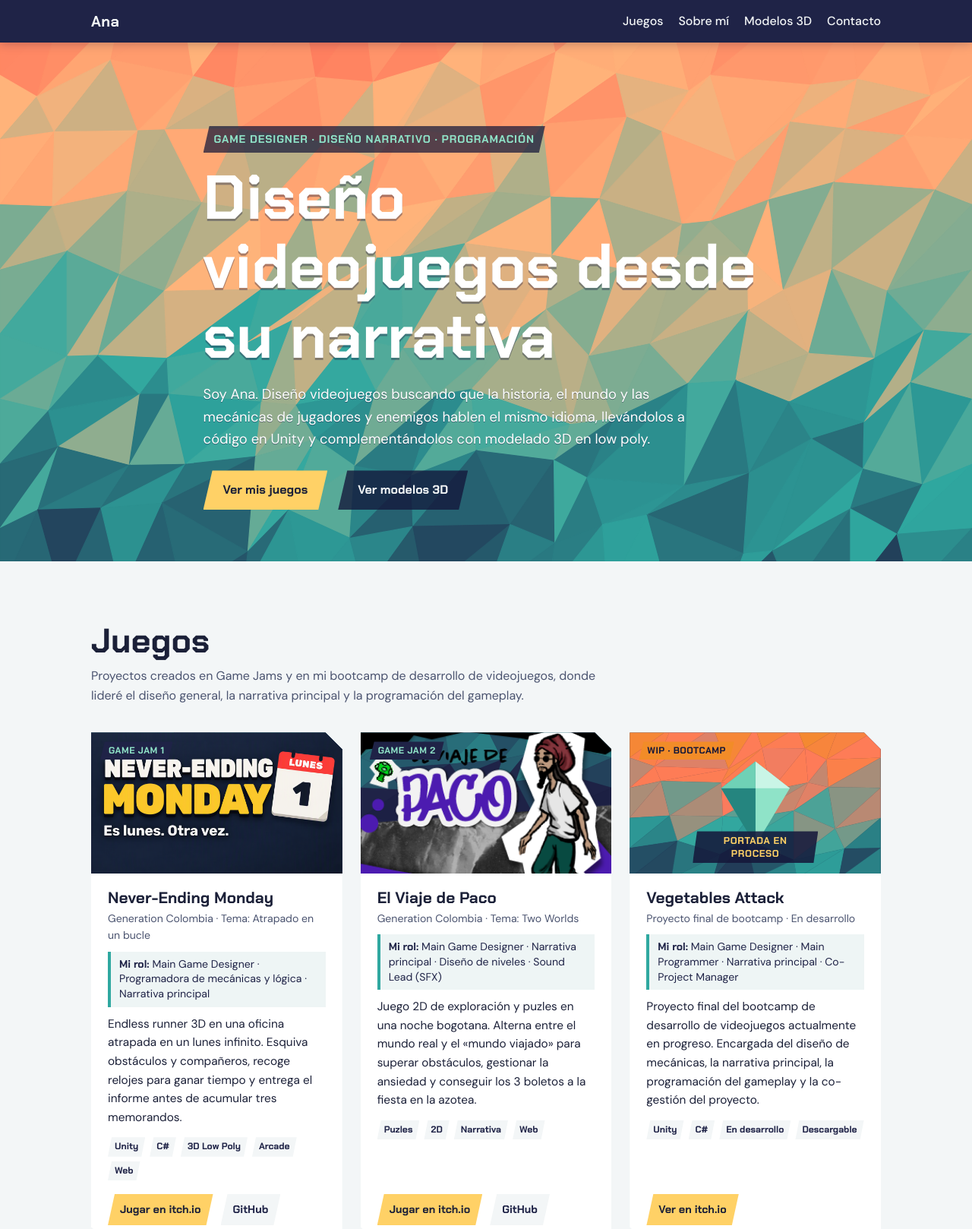
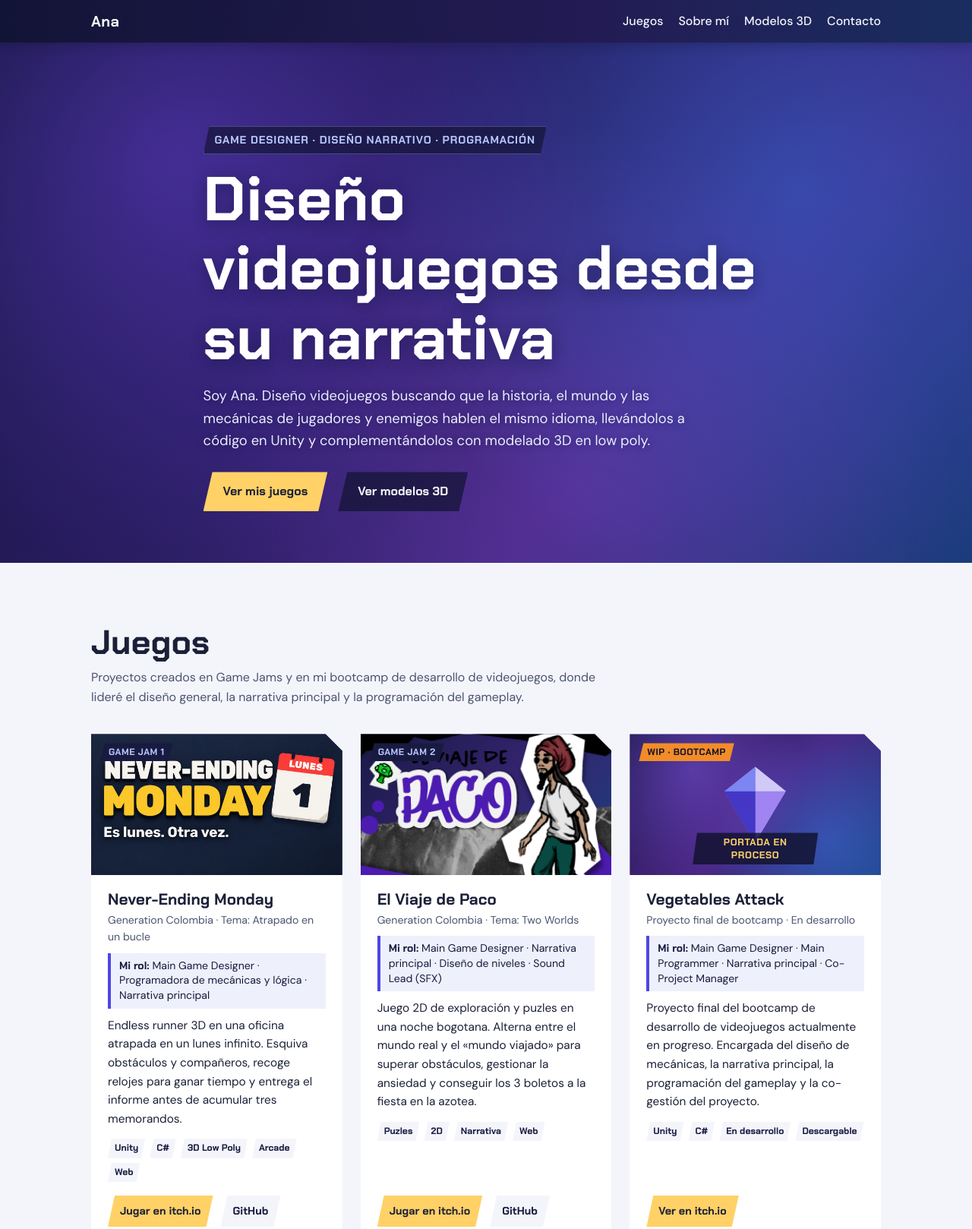
Before and after one commit to RohiniSakti/Portafolio, a plain HTML site: page index.html in a window 1280 px wide. Shown: the top 1618 px of the page at 76% size. Drawn offline with Linux system fonts and the light colour scheme.

Commit message:
Cambiar fondo a degradado morado y azul sin mosaico low poly

```diff
--- a/index.html
+++ b/index.html
@@ -7,7 +7,7 @@
 <link rel="preconnect" href="https://fonts.googleapis.com">
 <link href="https://fonts.googleapis.com/css2?family=Chakra+Petch:wght@500;700&family=DM+Sans:wght@400;500;700&display=swap" rel="stylesheet">
 <style>
-:root{--noche:#1f2347;--noche-osc:#14173a;--faceta:#2fa8a0;--menta:#8fe3c8;--coral:#ff7a5c;--mantequilla:#ffd166;--calabaza:#f28c28;--papel:#f3f6f7;--tinta:#1b2038;--gris:#4b5470;
+:root{--noche:#181a40;--noche-osc:#10122e;--morado:#4b2d83;--azul:#1e3f7a;--faceta:#4f46e5;--menta:#b8c7ff;--coral:#ff7a5c;--mantequilla:#ffd166;--calabaza:#f28c28;--papel:#f4f5fb;--tinta:#1b2038;--gris:#4b5470;
 --head:"Chakra Petch",Impact,sans-serif;--body:"DM Sans",system-ui,sans-serif}
 *{box-sizing:border-box;margin:0}
 html{scroll-behavior:smooth}
@@ -17,10 +17,9 @@ h1,h2,h3{font-family:var(--head);line-height:1.12}
 a{color:inherit}
 :focus-visible{outline:3px solid var(--coral);outline-offset:3px}
 .wrap{max-width:1080px;margin:0 auto;padding:0 20px}
-.mosaico{position:absolute;inset:0;width:100%;height:100%;z-index:0}
 
 /* Navegación */
-header.nav{position:sticky;top:0;z-index:10;background:var(--noche);color:var(--papel);box-shadow:0 2px 12px rgba(20,23,58,.25)}
+header.nav{position:sticky;top:0;z-index:10;background:linear-gradient(90deg,#121436 0%,#231b54 60%,#192d5e 100%);color:var(--papel);box-shadow:0 2px 14px rgba(16,18,46,.32)}
 .nav .wrap{display:flex;justify-content:space-between;align-items:center;padding-top:12px;padding-bottom:12px;gap:16px;flex-wrap:wrap}
 .nav strong{font-family:var(--head);font-size:1.25rem;letter-spacing:.02em}
 .nav nav{display:flex;gap:20px;flex-wrap:wrap}
@@ -28,17 +27,22 @@ header.nav{position:sticky;top:0;z-index:10;background:var(--noche);color:var(--
 .nav a:hover{color:var(--mantequilla)}
 
 /* Hero */
-.hero{position:relative;overflow:hidden;color:#fff;min-height:76vh;display:flex;align-items:flex-end;background:var(--noche)}
+.hero{position:relative;overflow:hidden;color:#fff;min-height:76vh;display:flex;align-items:flex-end;
+background:
+  radial-gradient(circle at 18% 22%, rgba(124,77,255,.42), transparent 46%),
+  radial-gradient(circle at 82% 28%, rgba(56,132,255,.38), transparent 48%),
+  radial-gradient(circle at 60% 88%, rgba(157,78,221,.28), transparent 50%),
+  linear-gradient(135deg, #0f1233 0%, #261b5c 38%, #3c267d 68%, #1a3b7a 100%)}
 .hero .wrap{position:relative;z-index:1;padding-top:110px;padding-bottom:68px}
-.eyebrow{display:inline-block;margin-bottom:14px;padding:6px 14px;background:rgba(20,23,58,.72);color:var(--menta);font-family:var(--head);font-size:.9rem;font-weight:700;letter-spacing:.06em;text-transform:uppercase;clip-path:polygon(8px 0,100% 0,calc(100% - 8px) 100%,0 100%)}
-.hero h1{font-size:clamp(2.5rem,7.8vw,5.1rem);max-width:14ch;text-shadow:0 3px 0 rgba(31,35,71,.38)}
-.hero p{max-width:52ch;margin-top:16px;font-size:1.15rem;text-shadow:0 1px 0 rgba(31,35,71,.45)}
+.eyebrow{display:inline-block;margin-bottom:14px;padding:6px 14px;background:rgba(16,18,46,.62);border:1px solid rgba(184,199,255,.28);color:var(--menta);font-family:var(--head);font-size:.9rem;font-weight:700;letter-spacing:.06em;text-transform:uppercase;clip-path:polygon(8px 0,100% 0,calc(100% - 8px) 100%,0 100%)}
+.hero h1{font-size:clamp(2.5rem,7.8vw,5.1rem);max-width:14ch;text-shadow:0 4px 20px rgba(15,18,51,.45)}
+.hero p{max-width:52ch;margin-top:16px;font-size:1.15rem;color:#e9edff;text-shadow:0 1px 10px rgba(15,18,51,.35)}
 .hero-actions{display:flex;gap:14px;flex-wrap:wrap;margin-top:26px}
 
 /* Botones */
 .btn{display:inline-block;padding:13px 26px;background:var(--mantequilla);color:var(--tinta);font-family:var(--head);font-weight:700;text-decoration:none;clip-path:polygon(12px 0,100% 0,calc(100% - 12px) 100%,0 100%);transition:background .2s,color .2s}
 .btn:hover{background:var(--coral);color:#fff}
-.btn-sec{background:rgba(20,23,58,.78);color:var(--papel)}
+.btn-sec{background:rgba(16,18,46,.68);color:var(--papel)}
 .btn-sec:hover{background:var(--faceta);color:#fff}
 .btn-sm{padding:9px 16px;font-size:.9rem;clip-path:polygon(9px 0,100% 0,calc(100% - 9px) 100%,0 100%)}
 .btn-outline{background:var(--papel);color:var(--noche)}
@@ -54,18 +58,19 @@ section>.wrap>h2{font-size:clamp(1.9rem,5vw,2.8rem);margin-bottom:8px}
 .grid{display:grid;grid-template-columns:repeat(auto-fill,minmax(300px,1fr));gap:24px}
 .card{background:#fff;display:flex;flex-direction:column;clip-path:polygon(0 0,calc(100% - 22px) 0,100% 22px,100% 100%,22px 100%,0 calc(100% - 22px));transition:transform .2s}
 .card:hover{transform:translateY(-4px)}
-.thumb{position:relative;display:block;width:100%;padding:0;border:0;cursor:zoom-in;aspect-ratio:16/9;background:var(--noche);overflow:hidden}
+.thumb{position:relative;display:block;width:100%;padding:0;border:0;cursor:zoom-in;aspect-ratio:16/9;background:linear-gradient(135deg,#181a45 0%,#352470 52%,#1c3f7c 100%);overflow:hidden}
+.thumb.wip-bg{background:radial-gradient(circle at 25% 25%,rgba(139,92,246,.45),transparent 52%),radial-gradient(circle at 80% 75%,rgba(59,130,246,.4),transparent 52%),linear-gradient(135deg,#1b1748 0%,#492682 52%,#1d4080 100%)}
 .thumb.sin-visor{cursor:default}
 .thumb img{position:absolute;inset:0;width:100%;height:100%;object-fit:cover;z-index:1}
-.thumb svg.gema{position:absolute;inset:0;margin:auto;width:38%;z-index:1}
-.wip-label{position:absolute;left:50%;bottom:14px;transform:translateX(-50%);z-index:2;padding:4px 12px;background:rgba(20,23,58,.86);color:var(--mantequilla);font-family:var(--head);font-size:.8rem;font-weight:700;letter-spacing:.05em;text-transform:uppercase;clip-path:polygon(6px 0,100% 0,calc(100% - 6px) 100%,0 100%)}
+.thumb svg.gema{position:absolute;inset:0;margin:auto;width:36%;z-index:1;opacity:.92}
+.wip-label{position:absolute;left:50%;bottom:14px;transform:translateX(-50%);z-index:2;padding:4px 12px;background:rgba(16,18,46,.82);color:var(--mantequilla);font-family:var(--head);font-size:.8rem;font-weight:700;letter-spacing:.05em;text-transform:uppercase;clip-path:polygon(6px 0,100% 0,calc(100% - 6px) 100%,0 100%)}
 .badge-corner{position:absolute;top:12px;left:12px;z-index:2;padding:4px 11px;background:var(--noche);color:var(--menta);font-family:var(--head);font-size:.76rem;font-weight:700;letter-spacing:.04em;text-transform:uppercase;clip-path:polygon(6px 0,100% 0,calc(100% - 6px) 100%,0 100%)}
 .badge-corner.wip{background:var(--calabaza);color:var(--noche-osc)}
 
 .card .info{padding:20px 22px 24px;display:flex;flex-direction:column;flex:1}
 .card h3{font-size:1.3rem}
 .meta{font-size:.88rem;color:var(--gris);margin-top:4px}
-.rol{margin-top:10px;padding:7px 11px;background:#eef5f5;border-left:4px solid var(--faceta);font-size:.88rem;line-height:1.4;color:var(--noche)}
+.rol{margin-top:10px;padding:7px 11px;background:#eef0fb;border-left:4px solid var(--faceta);font-size:.88rem;line-height:1.4;color:var(--noche)}
 .rol strong{font-family:var(--head);color:var(--noche)}
 .card p{margin-top:10px;font-size:.96rem}
 .tags{display:flex;flex-wrap:wrap;gap:6px;margin-top:14px;list-style:none;padding:0}
@@ -77,13 +82,17 @@ section>.wrap>h2{font-size:clamp(1.9rem,5vw,2.8rem);margin-bottom:8px}
 #sobre p{max-width:66ch;margin-bottom:14px}
 .herr{display:flex;gap:10px;flex-wrap:wrap;margin-top:20px;list-style:none;padding:0}
 .herr li{background:var(--noche);color:var(--menta);padding:6px 16px;font-weight:500;clip-path:polygon(8px 0,100% 0,calc(100% - 8px) 100%,0 100%)}
-.herr li.principal{background:var(--faceta);color:#fff;font-weight:700}
+.herr li.principal{background:linear-gradient(135deg,#4b2d83 0%,#3046b8 100%);color:#fff;font-weight:700}
 
 /* Modelos 3D (sección complementaria al final) */
 #modelos{background:var(--papel)}
 
 /* Contacto */
-#contacto{position:relative;background:var(--noche);color:#fff;overflow:hidden}
+#contacto{position:relative;color:#fff;overflow:hidden;
+background:
+  radial-gradient(circle at 82% 20%, rgba(124,77,255,.35), transparent 48%),
+  radial-gradient(circle at 18% 85%, rgba(56,132,255,.32), transparent 50%),
+  linear-gradient(135deg, #10122e 0%, #261b5c 50%, #193670 100%)}
 #contacto .wrap{position:relative;z-index:1}
 .links{display:flex;gap:14px;flex-wrap:wrap}
 
@@ -113,7 +122,6 @@ footer{background:var(--noche-osc);color:#b9c0e0;text-align:center;padding:20px;
 
 <main>
 <div class="hero">
-  <svg class="mosaico" id="m-hero" aria-hidden="true"></svg>
   <div class="wrap">
     <span class="eyebrow">Game Designer · Diseño Narrativo · Programación</span>
     <h1>Diseño videojuegos desde su narrativa</h1>
@@ -160,7 +168,6 @@ footer{background:var(--noche-osc);color:#b9c0e0;text-align:center;padding:20px;
 </section>
 
 <section id="contacto">
-  <svg class="mosaico" id="m-cont" aria-hidden="true"></svg>
   <div class="wrap">
     <h2>Contacto</h2>
     <p class="sub">Conectemos si quieres colaborar en un proyecto, hablar de diseño de videojuegos o ver más de mi trabajo.</p>
@@ -175,7 +182,7 @@ footer{background:var(--noche-osc);color:#b9c0e0;text-align:center;padding:20px;
 
 <dialog id="visor"><button id="cerrar" aria-label="Cerrar">Cerrar</button><img id="visor-img" alt=""></dialog>
 
-<footer>Hecho con triángulos por Ana</footer>
+<footer>Hecho por Ana</footer>
 
 <script>
 /* ====== EDITA AQUÍ TU CONTENIDO ====== */
@@ -228,42 +235,11 @@ const MODELOS = [
 ];
 /* ====== FIN DE LA EDICIÓN ====== */
 
-/* Mosaico de triángulos (genera el efecto low poly) */
-function mosaico(id, paleta, cols, filas, semilla){
-  const svg = document.getElementById(id), W = 1000, H = 600;
-  let s = semilla;
-  const rnd = () => (s = (s*16807) % 2147483647) / 2147483647;
-  const cw = W/cols, ch = H/filas, p = [];
-  for(let j=0;j<=filas;j++){p[j]=[];for(let i=0;i<=cols;i++){
-    const borde = i===0||j===0||i===cols||j===filas;
-    p[j][i]=[i*cw+(borde?0:(rnd()-.5)*cw*.8), j*ch+(borde?0:(rnd()-.5)*ch*.8)];}}
-  const mezcla = t => {
-    const k = Math.min(Math.max(t,0),.999)*(paleta.length-1), a = Math.floor(k), f = k-a;
-    const x = paleta[a], y = paleta[a+1];
-    return x.map((v,n)=>Math.round(v+(y[n]-v)*f));
-  };
-  let out = "";
-  for(let j=0;j<filas;j++)for(let i=0;i<cols;i++){
-    const a=p[j][i], b=p[j][i+1], c=p[j+1][i], d=p[j+1][i+1];
-    [[a,b,c],[b,d,c]].forEach(t=>{
-      const t0 = ((t[0][1]+t[1][1]+t[2][1])/3)/H*.7 + rnd()*.3;
-      const col = mezcla(t0);
-      out += `<polygon points="${t.map(q=>q.map(v=>v.toFixed(0)).join(",")).join(" ")}" fill="rgb(${col})" stroke="rgb(${col})" stroke-width="1"/>`;
-    });
-  }
-  svg.setAttribute("viewBox",`0 0 ${W} ${H}`);
-  svg.setAttribute("preserveAspectRatio","xMidYMid slice");
-  svg.innerHTML = out;
-}
-const hex = h => [1,3,5].map(i=>parseInt(h.slice(i,i+2),16));
-mosaico("m-hero",["#ff7a5c","#ffb37a","#2fa8a0","#1f2347"].map(hex),16,9,7);
-mosaico("m-cont",["#2fa8a0","#1f2347","#14173a"].map(hex),16,9,3);
-
-/* Gema low poly para fichas sin imagen */
+/* Emblema sutil para fichas sin imagen */
 const GEMA = `<svg class="gema" viewBox="0 0 100 100" aria-hidden="true">
-<polygon points="50,6 86,34 50,94" fill="#8fe3c8"/><polygon points="50,6 14,34 50,94" fill="#2fa8a0"/>
-<polygon points="14,34 50,34 50,94" fill="#25857f"/><polygon points="86,34 50,34 50,6" fill="#c9f5e6"/>
-<polygon points="14,34 50,34 50,6" fill="#6fd1b6"/></svg>`;
+<polygon points="50,8 84,35 50,92" fill="#a78bfa"/><polygon points="50,8 16,35 50,92" fill="#6366f1"/>
+<polygon points="16,35 50,35 50,92" fill="#4338ca"/><polygon points="84,35 50,35 50,8" fill="#ddd6fe"/>
+<polygon points="16,35 50,35 50,8" fill="#818cf8"/></svg>`;
 
 /* Fichas de juegos */
 const listaJuegos = document.getElementById("lista-juegos");
@@ -278,8 +254,7 @@ JUEGOS.forEach((g, i) => {
     ? `<a class="btn btn-sm btn-outline" href="${g.github}" target="_blank" rel="noopener">GitHub</a>`
     : "";
   c.innerHTML = `
-    <button class="thumb${g.img ? "" : " sin-visor"}" data-tipo="juego" data-i="${i}" aria-label="${g.img ? `Ver portada de ${g.nombre} en grande` : `${g.nombre} en desarrollo`}">
-      <svg class="mosaico" id="mj${i}" aria-hidden="true"></svg>
+    <button class="thumb${g.img ? "" : " sin-visor"}${g.wip ? " wip-bg" : ""}" data-tipo="juego" data-i="${i}" aria-label="${g.img ? `Ver portada de ${g.nombre} en grande` : `${g.nombre} en desarrollo`}">
       <span class="badge-corner${g.wip ? " wip" : ""}">${g.etiqueta}</span>
       ${thumbInner}
     </button>
@@ -295,10 +270,6 @@ JUEGOS.forEach((g, i) => {
       </div>
     </div>`;
   listaJuegos.appendChild(c);
-  const paleta = g.wip
-    ? ["#f28c28","#ff7a5c","#2fa8a0","#1f2347"]
-    : ["#2fa8a0","#1f2347","#14173a"];
-  mosaico("mj"+i, paleta.map(hex), 6, 5, 23+i*7);
 });
 
 /* Fichas de modelos 3D */
@@ -308,7 +279,6 @@ MODELOS.forEach((m, i) => {
   c.className = "card";
   c.innerHTML = `
     <button class="thumb" data-tipo="modelo" data-i="${i}" aria-label="Ver ${m.nombre} en grande">
-      <svg class="mosaico" id="mm${i}" aria-hidden="true"></svg>
       ${m.img ? `<img src="${m.img}" alt="Modelo 3D: ${m.nombre}">` : GEMA}
     </button>
     <div class="info">
@@ -317,7 +287,6 @@ MODELOS.forEach((m, i) => {
       <p>${m.desc}</p>
     </div>`;
   listaModelos.appendChild(c);
-  mosaico("mm"+i, ["#2fa8a0","#1f2347","#14173a"].map(hex), 6, 5, 11+i*5);
 });
 
 /* Visor de imágenes */
```
